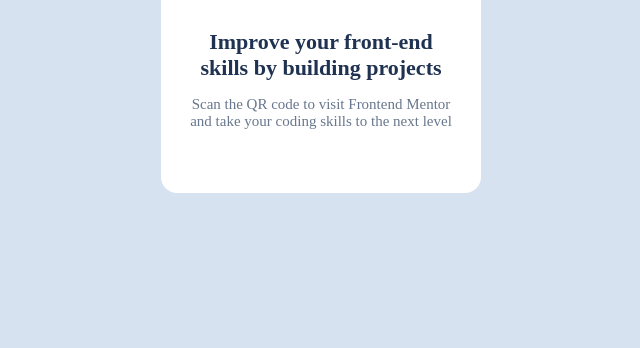
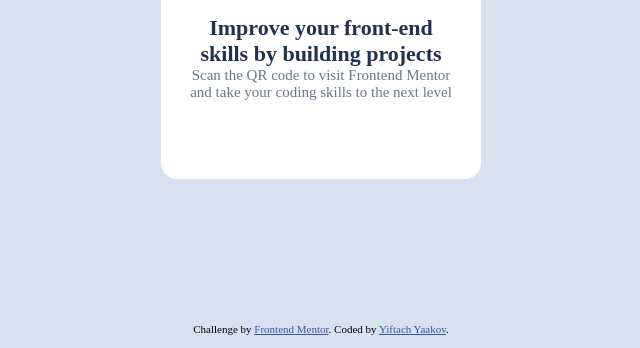
Before and after one commit to Yiftach-Yaakov/frontendmentor, a plain HTML site: page qr-code-component/index.html in a window 1280 px wide. Shown: the part 465-813 px from the top of the page, without its empty margins (319-959 px from the left). Drawn offline with Linux system fonts and the light colour scheme; a web font is replaced by a local one.

Commit message:
Some changes

```diff
--- a/qr-code-component/index.html
+++ b/qr-code-component/index.html
@@ -5,82 +5,26 @@
   <meta name="viewport" content="width=device-width, initial-scale=1.0"> <!-- displays site properly based on user's device -->
 
   <link rel="icon" type="image/png" sizes="32x32" href="./images/favicon-32x32.png">
+  <link rel="stylesheet" href="./style.css">
 
   <title>Frontend Mentor | QR code component</title>
 
-  <!-- Feel free to remove these styles or customise in your own stylesheet 👍 -->
-  <style>
-    @font-face {
-      font-family: 'Outfit';
-      font-weight: 100 900;
-      src: url(https://fonts.gstatic.com/s/outfit/v11/QGYvz_MVcBeNP4NJtEtqUYTkntBJ.woff2);
-    }
-
-    .attribution { font-size: 11px; text-align: center; }
-    .attribution a { color: hsl(228, 45%, 44%); }
-
-    body {
-      background-color: hsl(212, 45%, 89%);
-      display:flex;
-      height: 100vh;
-      align-items:center;
-    }
-
-    @media screen and (max-width: 320px) {
-
-    }
-
-    .card{
-      margin: 0 auto;
-      width: 320px;
-      height: 500px;
-      border-radius: 1em;
-      background-color: white;
-    }
-
-    .qr-image {
-      margin: 16px;
-      height: 288px;
-      width: 288px;
-      border-radius: 1em;
-    }
-
-    .qr-description {
-      font-family: "Outfit";
-      font-size: 15px;
-      text-align: center;
-      margin: 16px 0 0 0;
-      padding: 0 28px;
-      & .title {
-        margin: 0;
-        font-weight: 700;
-        font-size: 22px;
-        color: hsl(218, 44%, 22%);
-      }
-
-      & .paragraph {
-        font-weight: 400;
-        color: hsl(218, 44%, 22%);
-        color: hsl(216, 15%, 48%);
-      }
-    }
-
-  </style>
 </head>
 <body>
-
-  <div class="card">
-    <img src="./images/image-qr-code.png" class="qr-image"/>
-    <div class="qr-description">
-      <p class="title">Improve your front-end skills by building projects</p>
-      <p class="paragraph">Scan the QR code to visit Frontend Mentor and take your coding skills to the next level</p>
+  <div class="qr-code-component">
+    <div class="card">
+      <img src="./images/image-qr-code.png" class="qr-image"/>
+      <div class="qr-description">
+        <p class="title">Improve your front-end skills by building projects</p>
+        <p class="paragraph">Scan the QR code to visit Frontend Mentor and take your coding skills to the next level</p>
+      </div>
     </div>
   </div>
 
-  <!--
+
   <div class="attribution">
     Challenge by <a href="https://www.frontendmentor.io?ref=challenge" target="_blank">Frontend Mentor</a>.
-    Coded by <a href="#">Your Name Here</a>.
-  </div>-->
+    Coded by <a href="https://github.com/Yiftach-Yaakov">Yiftach Yaakov</a>.
+  </div>
 </body>
 </html>
--- /dev/null
+++ b/qr-code-component/style.css
@@ -0,0 +1,70 @@
+@font-face {
+    font-family: 'Outfit';
+    font-weight: 100 900;
+    src: url(https://fonts.gstatic.com/s/outfit/v11/QGYvz_MVcBeNP4NJtEtqUYTkntBJ.woff2);
+  }
+
+* {
+    margin: 0;
+    padding: 0;
+}
+
+.attribution {
+    font-size: 11px;
+    text-align: center;
+    height: min-content;
+
+    & a {
+        color: hsl(228, 45%, 44%);
+    }
+}
+
+body {
+    background-color: hsl(212, 45%, 89%);
+    height: 100vh;
+    display: block flex;
+    flex-direction: column;
+}
+
+.qr-code-component {
+    background-color: hsl(212, 45%, 89%);
+    display:flex;
+    align-items:center;
+    flex: 1;
+}
+
+.card{
+    margin: 0 auto;
+    width: 320px;
+    height: 500px;
+    border-radius: 1em;
+    background-color: white;
+}
+
+.qr-image {
+    margin: 16px;
+    height: 288px;
+    width: 288px;
+    border-radius: 1em;
+}
+
+.qr-description {
+    font-family: "Outfit";
+    font-size: 15px;
+    text-align: center;
+    margin: 16px 0 0 0;
+    padding: 0 28px;
+
+    & .title {
+        margin: 0;
+        font-weight: 700;
+        font-size: 22px;
+        color: hsl(218, 44%, 22%);
+    }
+
+    & .paragraph {
+        font-weight: 400;
+        color: hsl(218, 44%, 22%);
+        color: hsl(216, 15%, 48%);
+    }
+}
```
